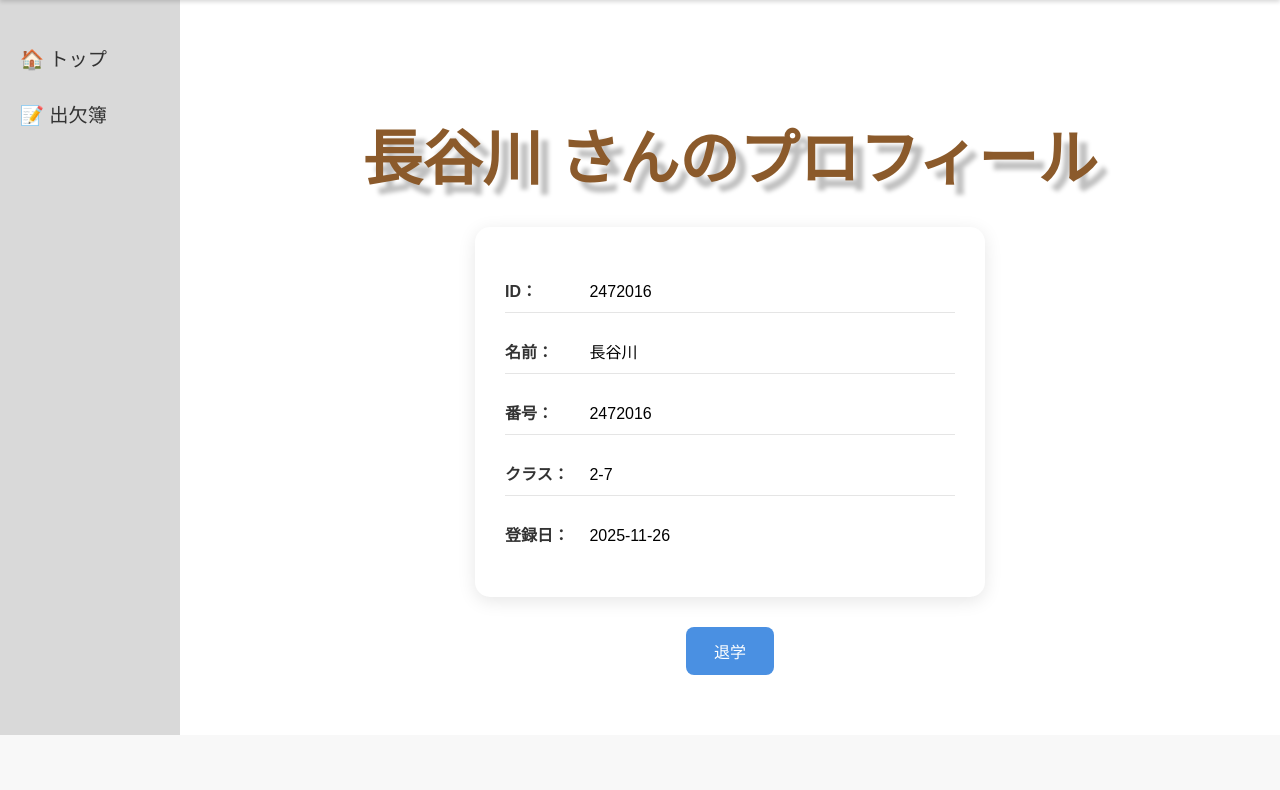
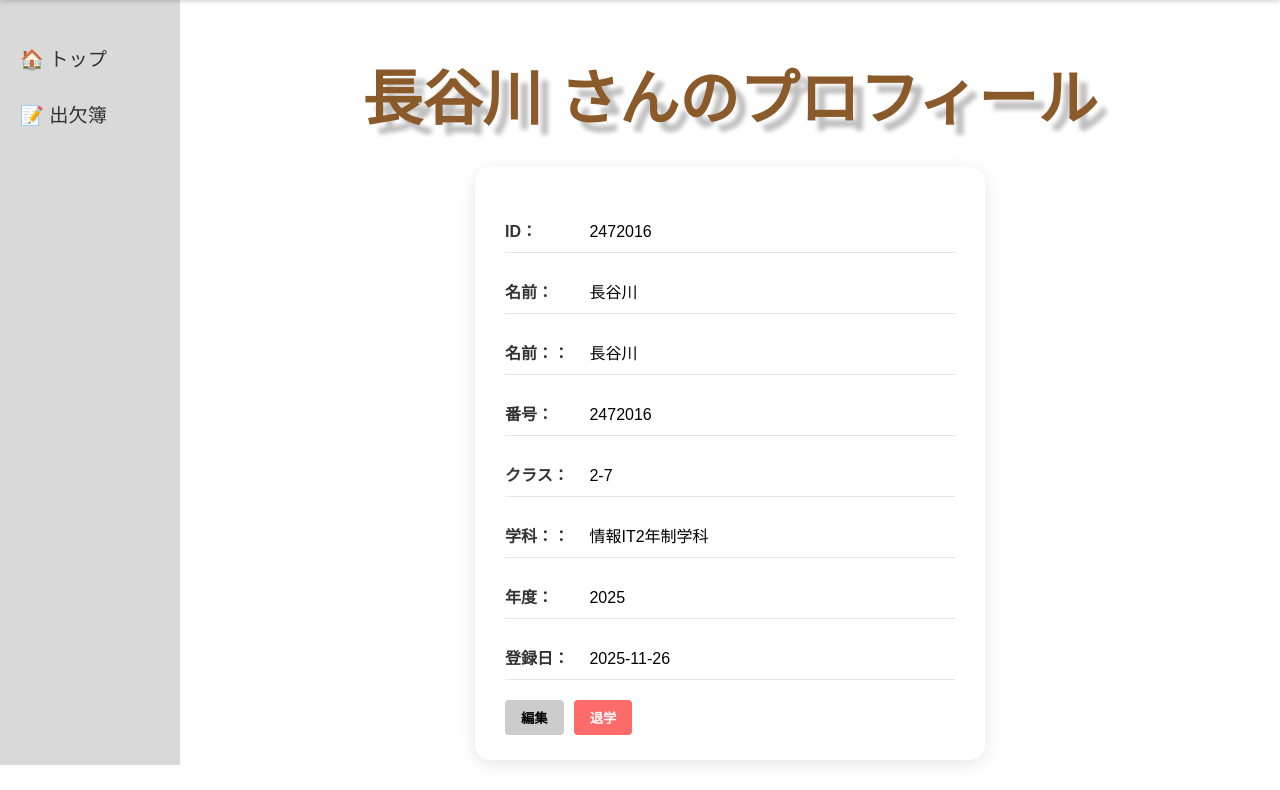
Before and after one commit to 2025-ohara-oita-it-GraduationProject/2025.3C.ohara.oita.it, a Django app: page /profile/3/ in a window 1280 px wide. Shown: the part 65-855 px from the top of the page. Before the commit the page ends 800 px from the top, so only its background shows below. Run offline with Django 4.2, Linux system fonts and the light colour scheme; data comes from the database, SQL or seed files in the repository; both versions use the stored data as it was after the commit.

Commit message:
1/13
1/13

```diff
--- a/telles/forms.py
+++ b/telles/forms.py
@@ -246,3 +246,22 @@ class StudentLoginFormV2(forms.Form):
         label='パス',
         widget=forms.PasswordInput(attrs={'placeholder': 'パス'})
     )
+
+class StudentProfileUpdateForm(forms.ModelForm):
+    class Meta:
+        model = StudentProfile
+        fields = ['student_name', 'student_number', 'class_name', 'department', 'academic_year']
+        labels = {
+            'student_name': '名前',
+            'student_number': '番号',
+            'class_name': 'クラス',
+            'department': '学科',
+            'academic_year': '年度',
+        }
+        widgets = {
+            'student_name': forms.TextInput(attrs={'class': 'form-control'}),
+            'student_number': forms.NumberInput(attrs={'class': 'form-control'}),
+            'class_name': forms.TextInput(attrs={'class': 'form-control'}),
+            'department': forms.TextInput(attrs={'class': 'form-control'}),
+            'academic_year': forms.TextInput(attrs={'class': 'form-control'}),
+        }
--- a/telles/models.py
+++ b/telles/models.py
@@ -54,6 +54,7 @@ class StudentProfile(models.Model):
     # 追加
     department = models.CharField(max_length=100, blank=True, null=True)
     academic_year = models.CharField(max_length=10, blank=True, null=True)
+    is_active = models.BooleanField(default=True)
 
     class Meta:
         db_table = 'student_database'  # 生徒専用テーブル名
--- a/telles/static/css/styles.css
+++ b/telles/static/css/styles.css
@@ -1385,3 +1385,7 @@ select.classreg-input {
     border-style: solid;
     border-color: transparent transparent #ff4d4f transparent;
 }
+.student-inactive {
+  color: #b44;
+  opacity: 0.7;
+}
--- a/telles/templates/profile.html
+++ b/telles/templates/profile.html
@@ -14,19 +14,93 @@
     <h1 class="title">{{ student.student_name }} さんのプロフィール</h1>
 
     <div class="account-box">
+        <!-- 表示モード -->
+        <div id="view-mode">
             <p><strong>ID：</strong> {{ student.user.username }}</p>
             <p><strong>名前：</strong> {{ student.student_name }}</p>
+            <p><strong>名前：：</strong> {{ student.student_name }}</p>
             <p><strong>番号：</strong> {{ student.student_number }}</p>
             <p><strong>クラス：</strong> {{ student.class_name }}</p>
+            <p><strong>学科：：</strong> {{ student.department }}</p>
+            <p><strong>年度：</strong> {{ student.academic_year }}</p>
             <p><strong>登録日：</strong> {{ student.user.date_joined|date:"Y-m-d" }}</p>
+
+            <div style="display:flex; gap:10px; margin-top:20px;">
+                <button type="button" id="edit-btn"
+                    style="background-color:#ccc; border:none; padding:8px 16px; border-radius:4px; cursor:pointer; font-weight:bold;">編集</button>
+
+                {% if student.is_active %}
+                <form action="{% url 'telles:student_delete_view' student.id %}" method="post" style="margin:0;">
+                    {% csrf_token %}
+                    <button type="submit"
+                        onclick="return confirm('本当に退学しますか？');"
+                        style="background-color:#ff6b6b; border:none; padding:8px 16px;
+                            border-radius:4px; cursor:pointer; color:white; font-weight:bold;">
+                        退学
+                    </button>
+                </form>
+                {% else %}
+                <p style="color:#999; font-size:14px; margin-top:10px;">
+                    この生徒はすでに退学しています
+                </p>
+                {% endif %}
+            </div>
         </div>
 
-    <div class="sakujo-buttons">
-        <form action="{% url 'telles:student_delete_view' student.id %}" method="post">
+        <!-- 編集モード -->
+        <div id="edit-mode" style="display:none; margin-top:20px;">
+            <form method="post">
                 {% csrf_token %}
-    <button type="submit" onclick="return confirm('本当に退学しますか？');">退学</button>
+                <p><strong>ID：</strong> {{ student.user.username }} <span
+                        style="font-size:12px; color:#666;">(変更不可)</span></p>
+
+                <div class="form-field">
+                    {{ form.student_name.label_tag }}
+                    {{ form.student_name }}
+                </div>
+                <div class="form-field">
+                    {{ form.student_number.label_tag }}
+                    {{ form.student_number }}
+                </div>
+                <div class="form-field">
+                    {{ form.class_name.label_tag }}
+                    {{ form.class_name }}
+                </div>
+                <div class="form-field">
+                    {{ form.department.label_tag }}
+                    {{ form.department }}
+                </div>
+                <div class="form-field">
+                    {{ form.academic_year.label_tag }}
+                    {{ form.academic_year }}
+                </div>
+
+                <div style="margin-top:10px;">
+                    <button type="submit" class="signup-btn">保存</button>
+                    <button type="button" id="cancel-btn"
+                        style="background-color:#999; border:none; padding:10px 20px; border-radius:6px; color:#fff; cursor:pointer; font-weight:bold;">キャンセル</button>
+                </div>
             </form>
         </div>
+    </div>
+
 
 </section>
+
+<script>
+    const viewMode = document.getElementById('view-mode');
+    const editMode = document.getElementById('edit-mode');
+    const editBtn = document.getElementById('edit-btn');
+    const cancelBtn = document.getElementById('cancel-btn');
+
+    editBtn.addEventListener('click', () => {
+        viewMode.style.display = 'none';
+        editMode.style.display = 'block';
+    });
+
+    cancelBtn.addEventListener('click', () => {
+        editMode.style.display = 'none';
+        viewMode.style.display = 'block';
+    });
+</script>
 {% endblock %}
--- a/telles/views.py
+++ b/telles/views.py
@@ -383,9 +383,24 @@ def class_select_view(request):
     })
 
 
+from .forms import StudentProfileUpdateForm
+
 def profile_view(request, student_id):
     student = get_object_or_404(StudentProfile, id=student_id)
-    return render(request, "profile.html", {"student": student})
+
+    if request.method == 'POST':
+        form = StudentProfileUpdateForm(request.POST, instance=student)
+        if form.is_valid():
+            form.save()
+            messages.success(request, "プロフィールを更新しました。")
+            return redirect('telles:profile', student_id=student.id)
+    else:
+        form = StudentProfileUpdateForm(instance=student)
+
+    return render(request, "profile.html", {
+        "student": student,
+        "form": form
+    })
 
 def student_account_view(request):
     student = getattr(request.user, "student_profile", None)
```
Also changed, not shown: telles/templates/calendar.html (+12 -1 lines), telles/templates/class_list.html (+28 -5 lines), telles/templates/class_select.html (+14 -0 lines), telles/templates/index.html (+13 -7 lines), db.sqlite3, telles/migrations/0011_studentprofile_is_active.py (added). Lines whose indentation alone changed are shown as unchanged.
